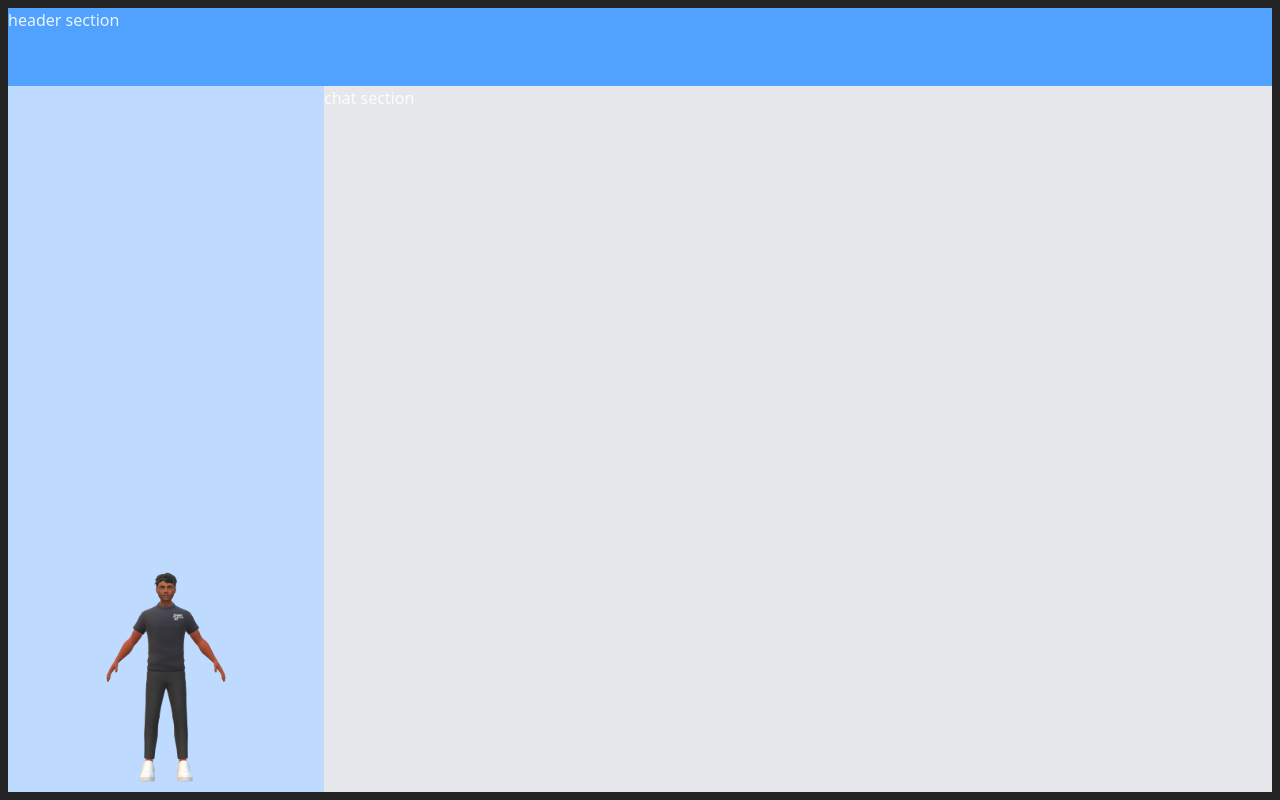
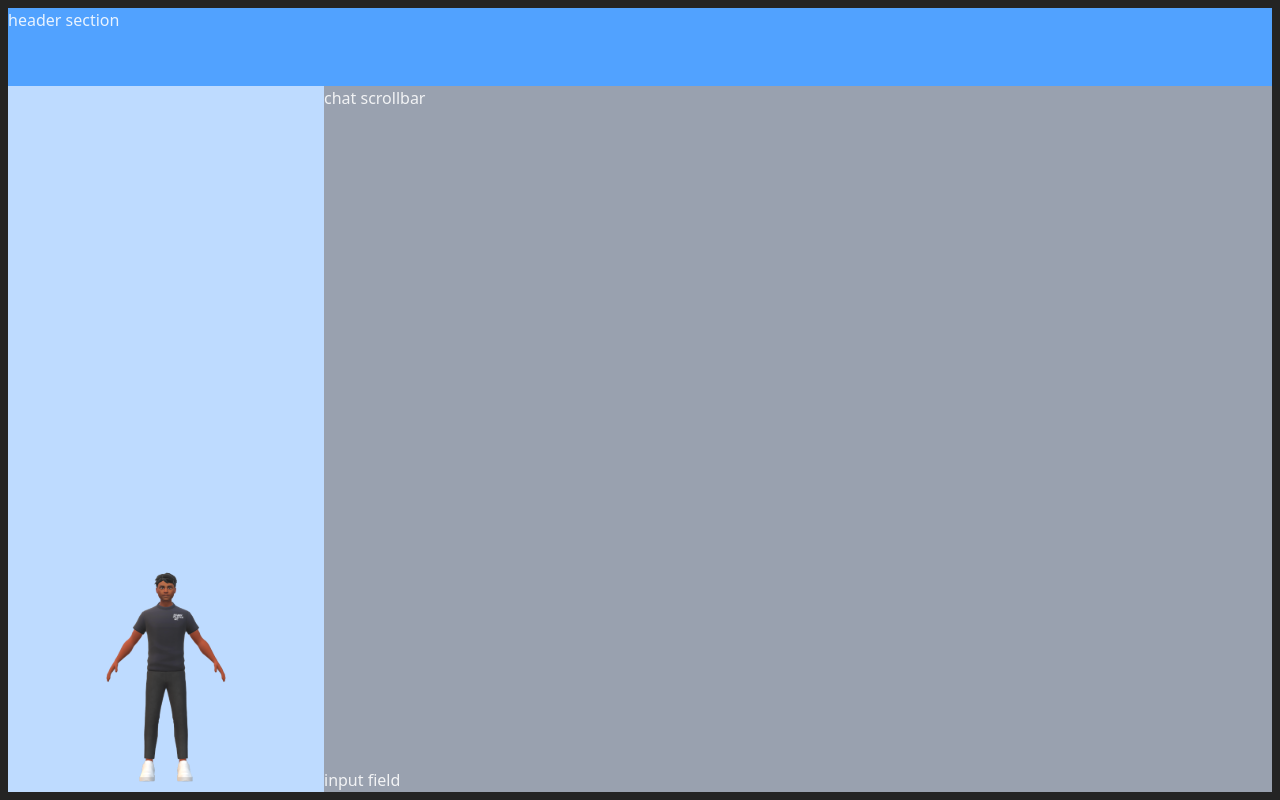
Before and after one commit to Aiinhome-Aivista/confido, a React (Vite) app: page / in a window 1280 px wide. Built offline with nearby package versions, Linux system fonts and the light colour scheme.

Commit message:
chatScreen modified

```diff
--- a/src/features/screens/ChatScreen.jsx
+++ b/src/features/screens/ChatScreen.jsx
@@ -10,10 +10,12 @@ function ChatScreen() {
 
       <div className="flex h-9/10">
         <div className='bg-blue-200 w-2/8'>
-        <ChatSectionAvatar/>
+          <ChatSectionAvatar />
         </div>
-
-        <div className="flex bg-gray-200 w-6/8">chat section</div>
+        <div className="flex flex-col justify-between bg-gray-400 w-6/8">
+          <div className=''>chat scrollbar</div>
+          <div className=''>input field</div>
+        </div>
       </div>
     </div>
   )
```
